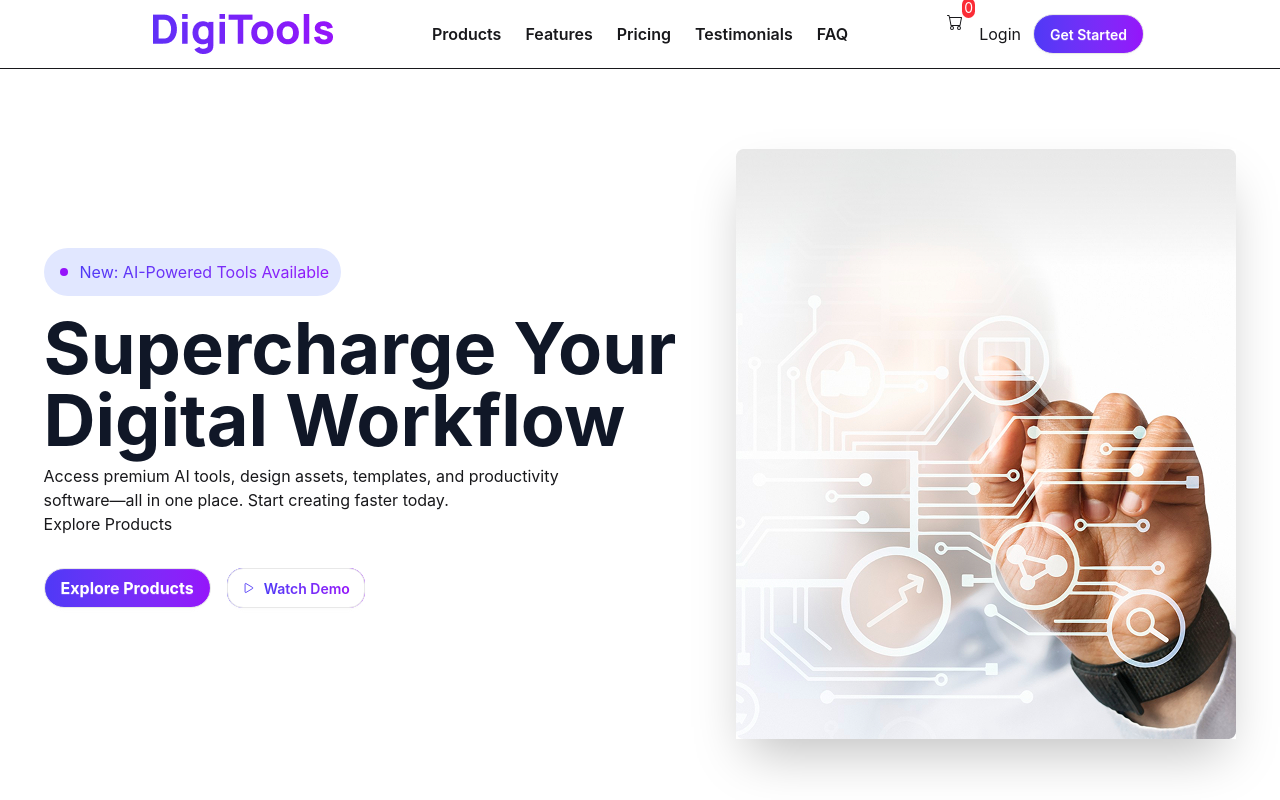
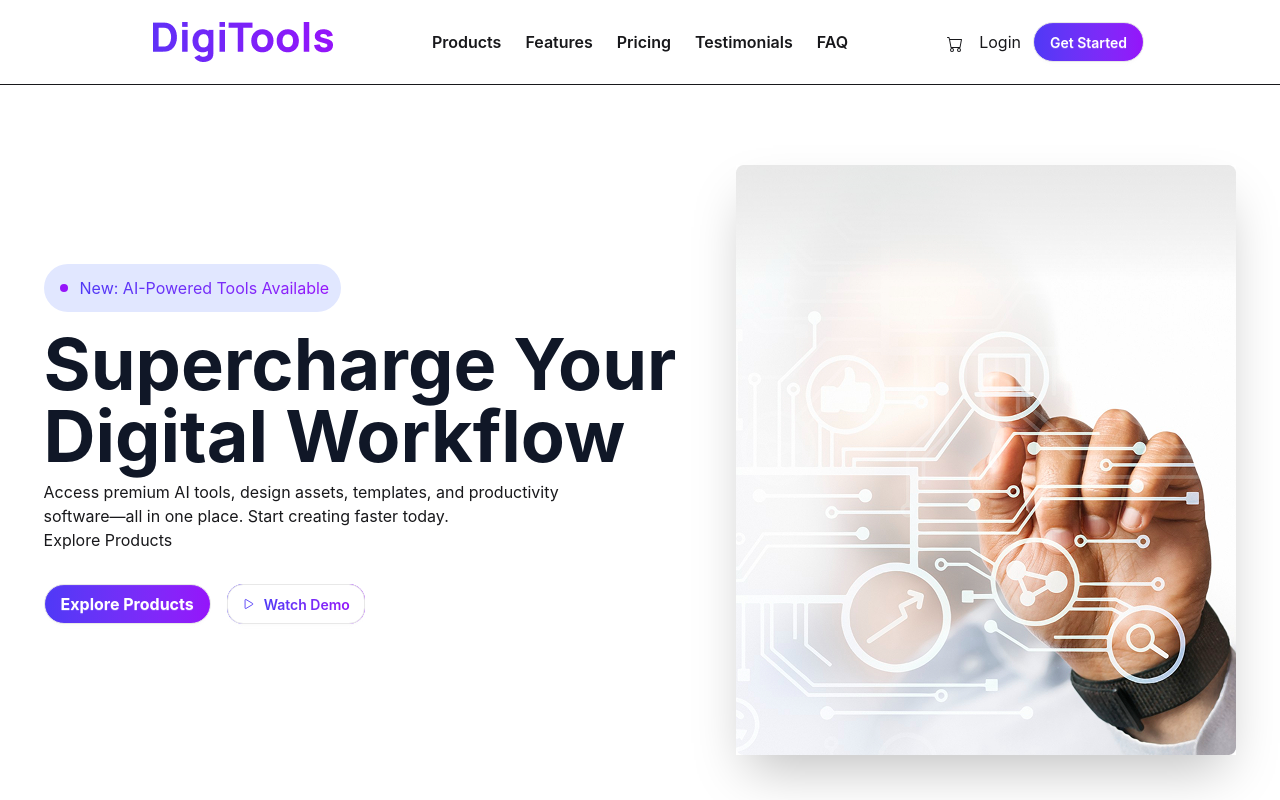
Before and after one commit to ShahidullahBD/assignment-6-by-shahidullah, a React (Vite) app: page / in a window 1280 px wide. Shown: the top 800 px of the page. Built offline with nearby package versions, Linux system fonts and the light colour scheme.

Commit message:
cart conditionally renering

```diff
--- a/src/Components/Navbar/Navbar.jsx
+++ b/src/Components/Navbar/Navbar.jsx
@@ -21,9 +21,11 @@ const Navbar = ({ purchesCarts }) => {
                     </ul>
                 </div>
                 <div className="navbar-end space-x-3">
-                    <div className='relative'>
+                    <div className='relative mt-7'>
+                        {
+                            purchesCarts.length == 0? "":<p className='bg-red-500 text-sm text-center px-0.5 rounded-full absolute -top-4 -right-2 text-white'>{purchesCarts.length}</p>
+                        }
                         <a href="#" className='mr-5'><BsCart></BsCart></a>
-                        <p className='bg-red-500 text-sm text-center px-0.5 rounded-full absolute -top-4 -right-2 text-white'>{purchesCarts.length}</p>
                     </div>
                     <a href="#"><button>Login</button></a>
                     <a className="btn bg-linear-to-r from-[#4F39F6] to-[#9514FA] rounded-full text-white">Get Started</a>
```
